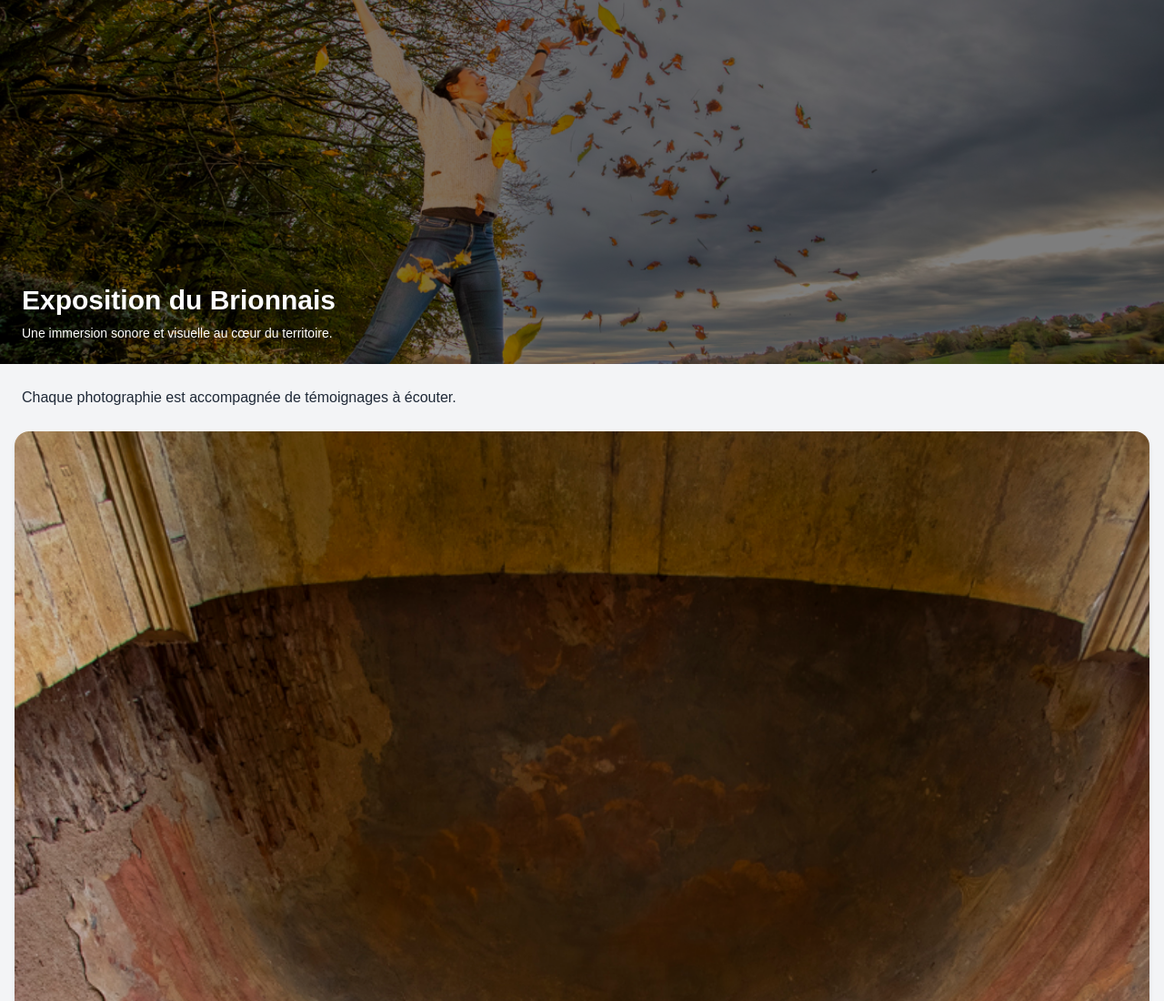
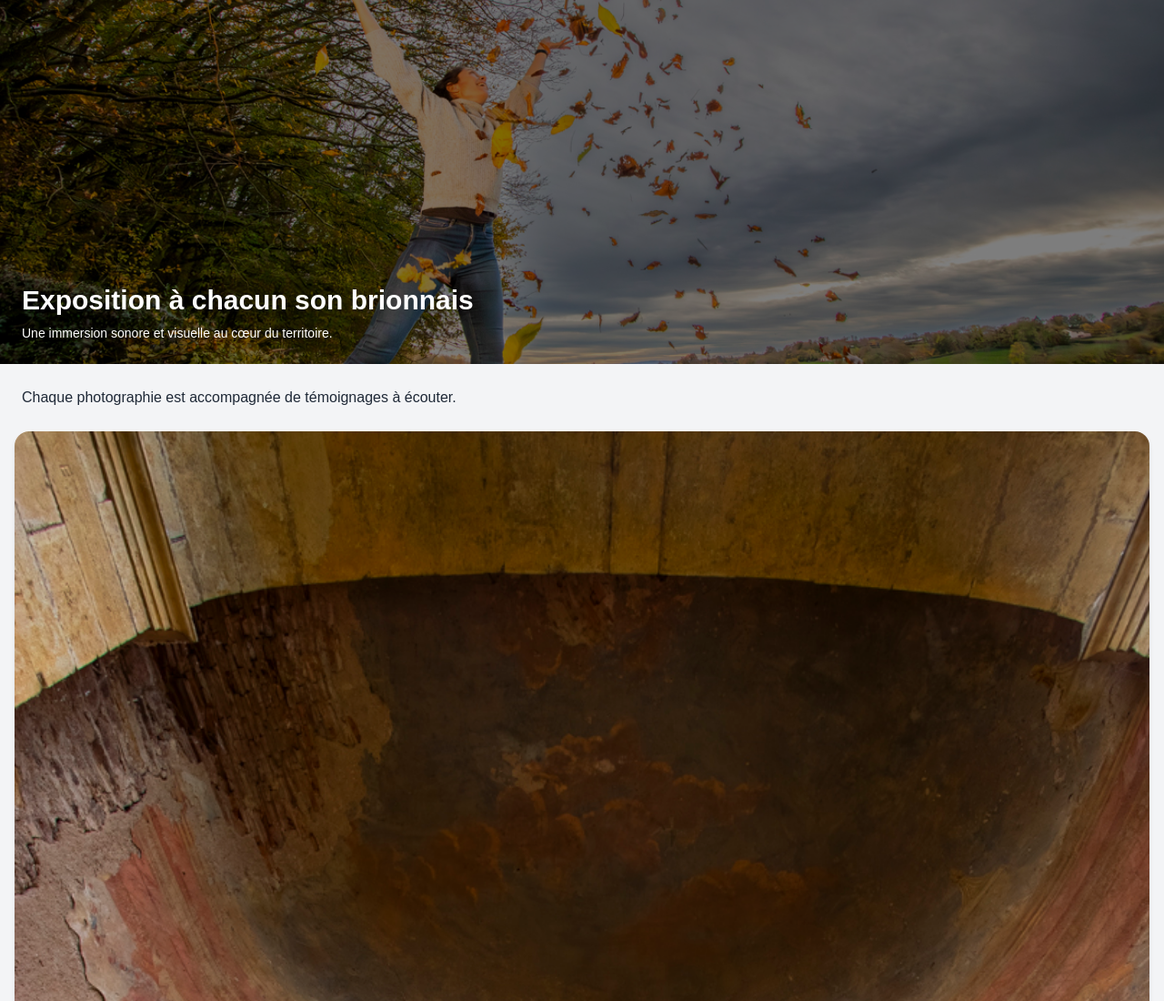
Before and after one commit to Officedetourisme71/expoetsionparlaitbrionnais, a plain HTML site: page index.html in a window 1280 px wide. Shown: the top 1100 px of the page at 91% size. Drawn offline with nearby package versions, Linux system fonts and the light colour scheme; a web font is replaced by a local one.

Commit message:
Update index.html

```diff
--- a/index.html
+++ b/index.html
@@ -43,7 +43,7 @@
     <img src="images/hero.jpg" class="absolute w-full h-full object-cover">
     <div class="absolute inset-0 bg-black/50"></div>
     <div class="relative p-6 text-white">
-      <h1 class="text-3xl font-bold mb-2">Exposition du Brionnais</h1>
+      <h1 class="text-3xl font-bold mb-2">Exposition à chacun son brionnais </h1>
       <p class="text-sm">Une immersion sonore et visuelle au cœur du territoire.</p>
     </div>
   </header>
```
